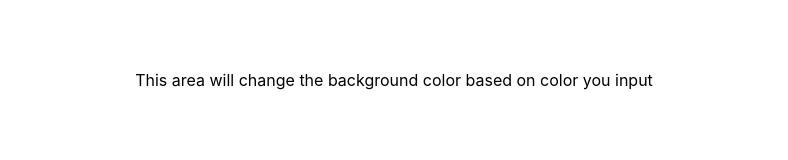
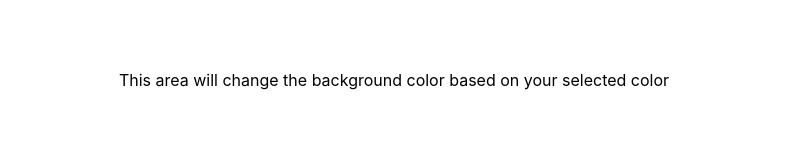
Before and after one commit to verge2015/reactjs-child-to-parent, a React (Create React App) app: page / in a window 1280 px wide. Shown: the part 128-288 px from the top of the page, without its empty margins (246-1034 px from the left). Built offline with nearby package versions, Linux system fonts and the light colour scheme; the HTML template or start-up script is replaced by a standard one.

Commit message:
Changed instructions

```diff
--- a/src/components/Parent.js
+++ b/src/components/Parent.js
@@ -20,7 +20,7 @@ export default function App() {
                 /* Using the state variable `UIColor` to set the background color of the div. */
                 background: `${UIColor}`
             }}>
-                <p>This area will change the background color based on color you input</p>
+                <p>This area will change the background color based on your selected color</p>
             </div>
 
             <Child
```
